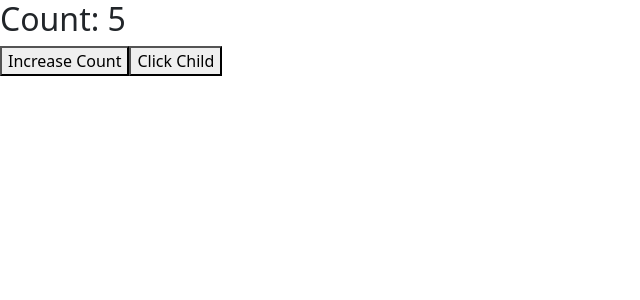
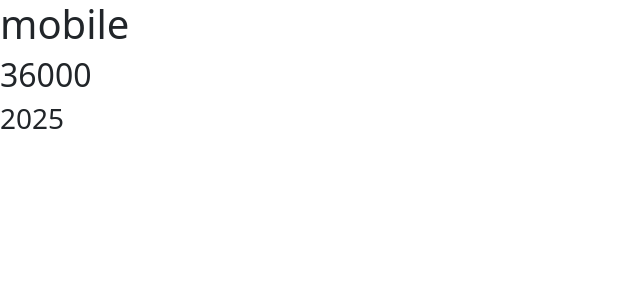
Before and after one commit to sriram507/React-tasks, a React (Create React App) app: page /movies/1 in a window 1280 px wide. Shown: the top 300 px of the page, without its empty margins (0-640 px from the left). Built offline with nearby package versions, Linux system fonts and the light colour scheme.

Commit message:
contexthook

```diff
--- a/src/App.jsx
+++ b/src/App.jsx
@@ -28,6 +28,7 @@ import MovieDetails from "./UiContent/dynamicrouting/movieDetails";
 import TestUnmount from "./UiContent/hooks/component unmount/TestUnmount";
 import UseMemoExample from "./UiContent/hooks/UseMemoExample";
 import UseCallbackExample from "./UiContent/hooks/UseCallbackExample";
+import ParentComp from "./UiContent/contexthook/parentComp";
 
 function App() {
   return (
@@ -122,7 +123,11 @@ function App() {
 
 {/* <UseMemoExample /> */}
 
-<UseCallbackExample />
+{/* <UseCallbackExample /> */}
+
+<ParentComp />
+
+
     </div>
 
 
--- /dev/null
+++ b/src/UiContent/contexthook/childComp1.jsx
@@ -0,0 +1,10 @@
+import React from 'react'
+import ChildComp2 from './childComp2';
+
+export default function ChildComp1() {
+  return (
+    <div>
+        <ChildComp2 />
+    </div>
+  )
+}
--- /dev/null
+++ b/src/UiContent/contexthook/childComp2.jsx
@@ -0,0 +1,20 @@
+import React from 'react';
+import { useContext } from 'react';
+import {userInfo} from './parentComp';
+import ChildComp3 from './childComp3';
+import { productInfo } from './parentComp';
+
+export default function ChildComp2() {
+    const value=(useContext(userInfo))
+    const products=(useContext(productInfo))
+    console.log(products)
+  return (
+    <div>
+
+{/* <h1> Hello</h1>
+<h1>{value}</h1> */}
+<ChildComp3 />
+    </div>
+
+  )
+}
--- /dev/null
+++ b/src/UiContent/contexthook/childComp3.jsx
@@ -0,0 +1,18 @@
+import React from 'react';
+import { useContext } from 'react';
+import { userInfo } from './parentComp';
+import { productInfo } from './parentComp';
+
+
+export default function ChildComp3() {
+
+const data=useContext(productInfo)
+  return (
+    <div>
+        <h1>{data.p_name}</h1>
+        <h2>{data.p_price}</h2>
+        <h3>{data.p_model}</h3>
+
+        </div>
+  )
+}
--- /dev/null
+++ b/src/UiContent/contexthook/parentComp.jsx
@@ -0,0 +1,28 @@
+import React, { createContext, useState } from 'react'
+import ChildComp1 from './childComp1';
+
+
+
+export const userInfo=createContext();
+export const productInfo=createContext();
+
+export default function ParentComp() {
+
+    const[user,setUser]=useState("John");
+    const[products,setProducts]=useState({
+        p_id:1,
+        p_name:"mobile",
+        p_price:"36000",
+        p_model:"2025",
+    });
+  return (
+    <div>
+        <productInfo.Provider value={products}>
+<userInfo.Provider value={user}>
+
+<ChildComp1 />
+</userInfo.Provider>
+</productInfo.Provider>
+    </div>
+  )
+}
```
Also changed, not shown: src/UiContent/hooks/UseCallbackExample.js (line endings or trailing spaces).
